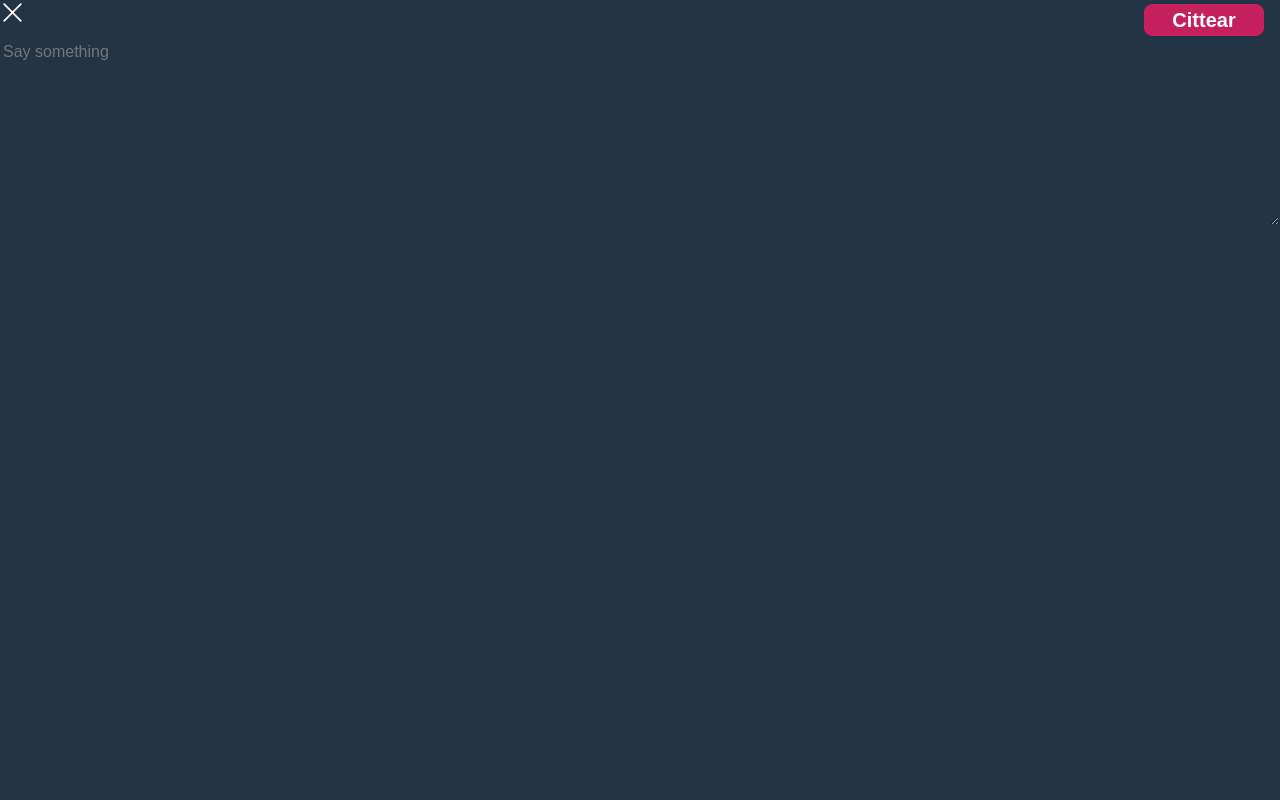
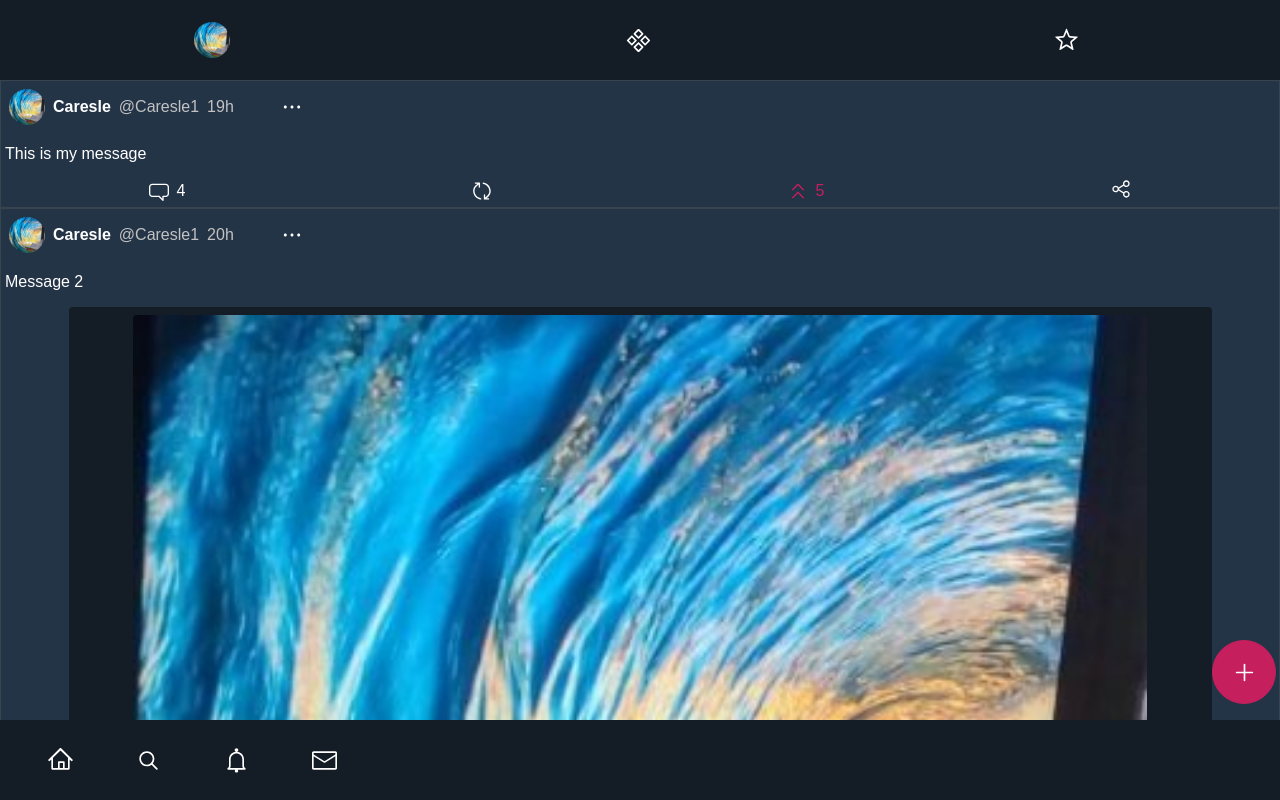
Before and after one commit to Caresle-Archive/citter, a React (Create React App) app in the folder client/: page / in a window 1280 px wide. Built offline with nearby package versions, Linux system fonts and the light colour scheme.

Commit message:
Add new how to change between pages

```diff
--- a/client/src/App.jsx
+++ b/client/src/App.jsx
@@ -3,7 +3,7 @@ import { useState } from "react"
 import './App.css'
 
 // Import others components
-import TopBar from "./components/TopBar/TopBar.jsx"
+import TopBar from "./components/NavBar/TopBar/TopBar.jsx"
 import ContentContainer from "./components/Content/ContentContainer.jsx"
 import BtnCittear from "./components/Buttons/BtnCittear"
 import BottomBar from "./components/NavBar/BottomBar/BottomBar.jsx"
@@ -16,7 +16,7 @@ import { getFeed, addCitter } from './helpers'
 
 
 const App = () => {
-  const [page] = useState('newCitter')
+  const [page, setPage] = useState('feed')
 
   const [citterContent, setCitterContent] = useState([...getFeed()])
 
@@ -35,24 +35,28 @@ const App = () => {
     const sideBar = document.getElementById('sidebar')
     if (!sideBar) return
     if (sideBar.offsetWidth <= e.offsetX) {
-      console.log('outside')
+      setPage('feed')
     }
   })
+
+  const changePage = nextPage => event => {
+    setPage(nextPage)
+  }
 
   const content = () => {
     if (page === 'feed') {
       return (
         <>
-          <TopBar />
+          <TopBar showSideBar={changePage}/>
           <ContentContainer citterMessage={citterContent} />
-          <BtnCittear />
-          <BottomBar />
+          <BtnCittear cittear={changePage} />
+          <BottomBar changePage={changePage}/>
         </>
       )
     } else if (page === 'sidebar') {
       return (
         <>
-          <SideBar />
+          <SideBar changePage={changePage}/>
         </>
       )
     } else if (page === 'profile') {
@@ -63,21 +67,21 @@ const App = () => {
             userProfile={true}
             citterMessage={citterContent}
           />
-          <BtnCittear />
-          <BottomBar />
+          <BtnCittear cittear={changePage}/>
+          <BottomBar changePage={changePage}/>
         </>
       )
     } else if (page === 'notifications') {
       return (
         <>
           <Notifications />
-          <BottomBar />
+          <BottomBar changePage={changePage}/>
         </>
       )
     } else if (page === 'newCitter') {
       return (
         <>
-          <NewCitter submitCitter={submit} />
+          <NewCitter cancelCitter={changePage} submitCitter={submit} />
         </>
       )
     }
--- a/client/src/components/Buttons/BtnCittear.jsx
+++ b/client/src/components/Buttons/BtnCittear.jsx
@@ -4,7 +4,7 @@ import { PlusIcon } from '@radix-ui/react-icons'
 const BtnCittear = ({ cittear }) => {
 	return (
 		<div className="btn-cittear-container">
-			<button onClick={cittear} className="btn-round"><PlusIcon className="icon-big" /></button>
+			<button onClick={cittear("newCitter")} className="btn-round"><PlusIcon className="icon-big" /></button>
 		</div>
 	)
 }
--- a/client/src/components/Content/NewCitter/NewCitter.jsx
+++ b/client/src/components/Content/NewCitter/NewCitter.jsx
@@ -7,7 +7,7 @@ const NewCitter = ({ cancelCitter, submitCitter }) => {
 		<div>
 			<form onSubmit={submitCitter}>
 				<div>
-					<Cross1Icon onClick={cancelCitter} className="icon-big"/>
+					<Cross1Icon onClick={cancelCitter("feed")} className="icon-big"/>
 					<button className="btn-primary" type="submit">Cittear</button>
 				</div>
 				<textarea
--- a/client/src/components/NavBar/BottomBar/BottomBar.jsx
+++ b/client/src/components/NavBar/BottomBar/BottomBar.jsx
@@ -6,17 +6,17 @@ import {
 	EnvelopeClosedIcon
 } from '@radix-ui/react-icons'
 
-const BottomBar = ({ showFeed }) => {
+const BottomBar = ({ changePage }) => {
 	return (
 		<footer className="bottom-bar">
 			<ul>
-				<li className="background-icon" onClick={showFeed}>
+				<li className="background-icon" onClick={changePage("feed")}>
 					<HomeIcon className="icon-big"/>
 				</li>
 				<li className="background-icon">
 					<MagnifyingGlassIcon className="icon-big"/>
 				</li>
-				<li className="background-icon">
+				<li className="background-icon" onClick={changePage("notifications")}>
 					<BellIcon className="icon-big"/>
 				</li>
 				<li className="background-icon">
--- a/client/src/components/NavBar/SideBar/SideBar.jsx
+++ b/client/src/components/NavBar/SideBar/SideBar.jsx
@@ -2,7 +2,7 @@ import UserSection from './UserSection.jsx'
 import SideBarNav from './SideBarNav.jsx'
 import './SideBar.css'
 
-const SideBar = ({ showProfile }) => {
+const SideBar = ({ changePage }) => {
 
 	return (
 		<div id="sidebar" className="sidebar-container">
@@ -10,7 +10,7 @@ const SideBar = ({ showProfile }) => {
 				<img className="sidebar-profile-picture" src="./profile.jpg" alt="User" />
 				<UserSection />
 			</div>
-			<SideBarNav showProfile={showProfile} />
+			<SideBarNav changePage={changePage} />
 		</div>
 	)
 }
--- a/client/src/components/NavBar/SideBar/SideBarNav.jsx
+++ b/client/src/components/NavBar/SideBar/SideBarNav.jsx
@@ -6,11 +6,11 @@ import {
 	QuestionMarkCircledIcon
 } from '@radix-ui/react-icons'
 
-const SideBarNav = ({ showProfile }) => {
+const SideBarNav = ({ changePage }) => {
 	return (
 		<>
 			<div>
-				<div onClick={showProfile} className="sidebar-flex-center">
+				<div onClick={changePage("profile")} className="sidebar-flex-center">
 					<PersonIcon className="icon-big"/>
 					<span>Profile</span>
 				</div>
--- a/client/src/components/TopBar/TopBar.jsx
+++ b/client/src/components/NavBar/TopBar/TopBar.jsx
@@ -7,7 +7,11 @@ import {
 const TopBar = ({ showSideBar }) => {
 	return (
 		<header className="top-bar">
-			<img onClick={showSideBar} className="img-profile" alt="Profile" src="./profile.jpg"></img>
+			<img onClick={showSideBar("sidebar")}
+				className="img-profile"
+				alt="Profile"
+				src="./profile.jpg"
+			></img>
 			<div className="background-icon">
 				<Component1Icon className="icon-big" />
 			</div>
--- a/client/src/components/Notifications/FollowNotification.jsx
+++ b/client/src/components/Notifications/FollowNotification.jsx
@@ -13,7 +13,7 @@ const FollowNotification = ({ noti }) => {
 				/>
 			</div>
 			<p className="notification-message">
-				<span>{user}</span> Comment
+				<span>{user}</span> Follow
 			</p>
 		</div>
 	)
```
Also changed, not shown: client/src/components/NavBar/TopBar/TopBar.css (renamed from client/src/components/TopBar/TopBar.css).
